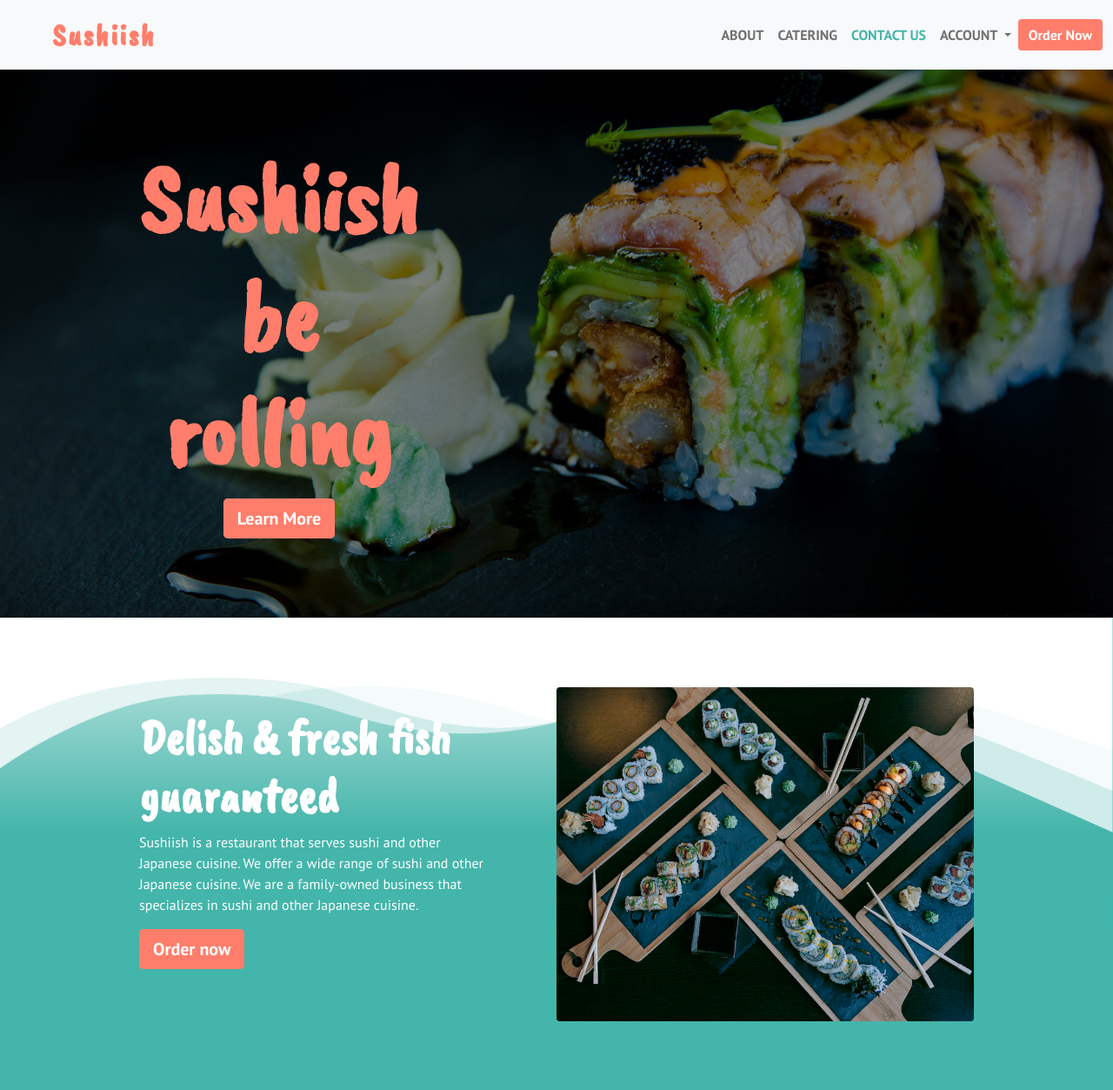
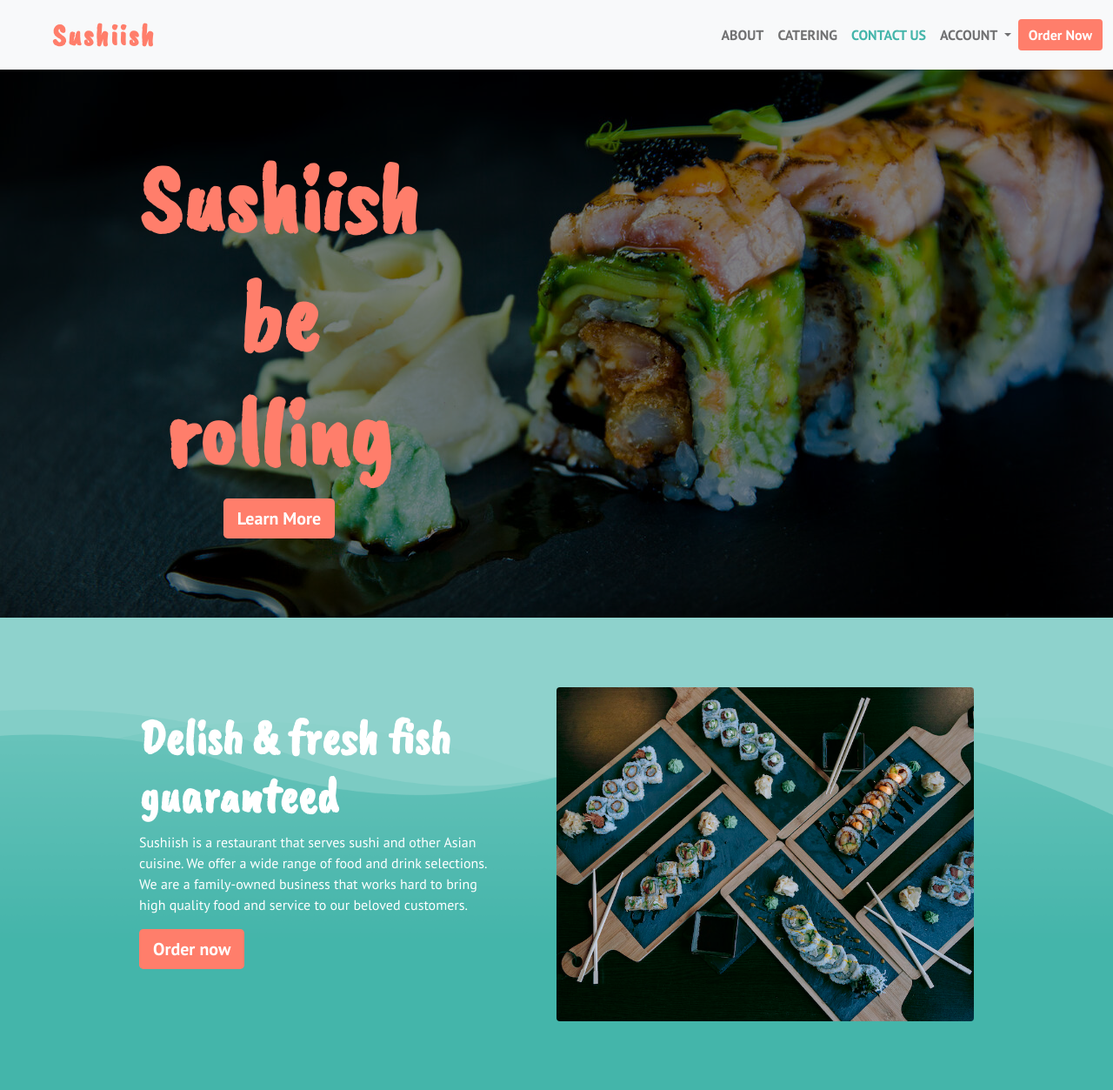
Before and after one commit to thanh-cao/ms4-sushiish-django, a Django app: page / in a window 1280 px wide. Shown: the top 1253 px of the page at 87% size. Run offline with Django 3.2, Linux system fonts and the light colour scheme; parts of the project's set-up code (start-up, migrations or seed data) failed here and were passed over; some libraries are stand-ins or nearby versions.

Commit message:
small changes to texts on index page and styling of wave overlay

```diff
--- a/home/static/home/css/home.css
+++ b/home/static/home/css/home.css
@@ -56,8 +56,9 @@ section#about {
   left: 0;
   width: 100vw;
   height: 100%;
-  background: url("../../../../media/wave-overlay.png") bottom center / contain
+  background: url("../../../../media/wave-overlay.png") bottom center / cover
     no-repeat;
+  opacity: 0.4;
 }
 
 .wave-overlay + .container {
--- a/home/templates/home/index.html
+++ b/home/templates/home/index.html
@@ -28,9 +28,9 @@
                 <div class="col-12 col-md-5 text-center text-md-start">
                     <h2 class="display-4 fw-bolder text-white mt-4">Delish & fresh fish guaranteed</h2>
                     <p class="text-white">
-                        Sushiish is a restaurant that serves sushi and other Japanese cuisine.
-                        We offer a wide range of sushi and other Japanese cuisine.
-                        We are a family-owned business that specializes in sushi and other Japanese cuisine.
+                        Sushiish is a restaurant that serves sushi and other Asian cuisine.
+                        We offer a wide range of food and drink selections.
+                        We are a family-owned business that works hard to bring high quality food and service to our beloved customers.
                     </p>
                     <a class="btn btn-salmon btn-lg" href="{% url 'products' %}">Order now</a>
                 </div>
```
